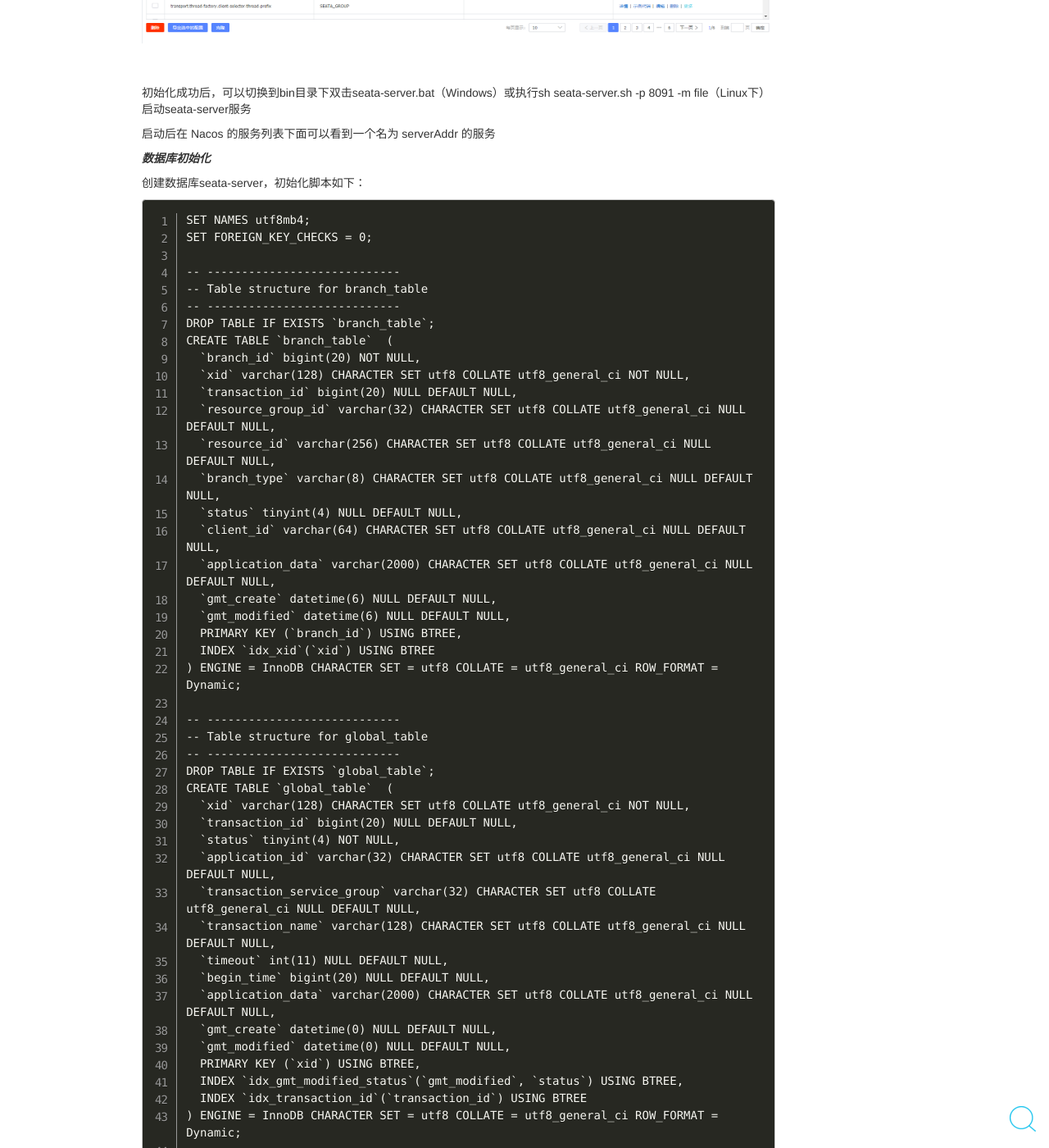
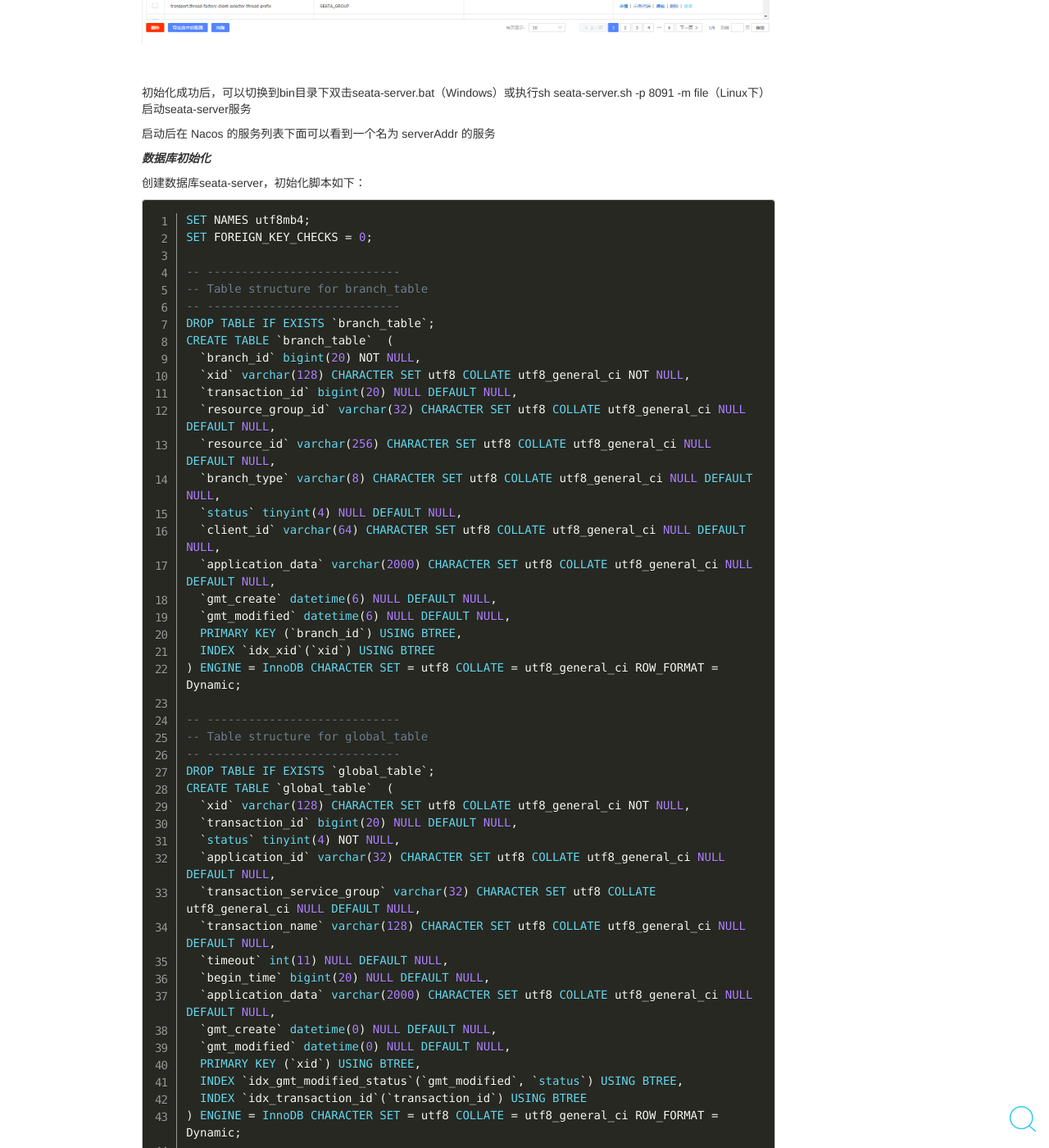
Before and after one commit to chaojunma/chaojunma.github.io, a Jekyll site: the page built from _posts/2020-4-3-SpringCloud Nacos Seata实现分布式事务.md, in a window 1280 px wide and 1400 px high, scrolled down 3702 px. Shown: the whole window at 82% size. Built offline with Jekyll 4.4.1, drawn with Linux system fonts in a browser that asks for light colours; comment, search, counter and statistics services are not loaded; some of the changed text lies outside the part shown.

Commit message:
修改内容

`````diff
--- a/_posts/2020-4-3-SpringCloud Nacos Seata实现分布式事务.md
+++ b/_posts/2020-4-3-SpringCloud Nacos Seata实现分布式事务.md
@@ -34,7 +34,7 @@ tags: Nacos Seata SpringCloudAlibaba
 在本次实战中，我们使用Nacos做为服务中心和配置中心，Nacos部署请自行查阅文档，这里不再赘述。
 接下来我们需要部署Seata的Server端，下载地址为：https://github.com/seata/seata/releases ，建议选择最新版本下载，本文用到的版本为 v1.1.0 ，下载 seata-server-1.1.0.zip 解压后，打开 conf 文件夹，我们需对其中的一些配置做出修改。
 
-````
+```json
 registry {
   type = "nacos"
 
@@ -55,12 +55,12 @@ config {
   }
 }
 
-````
+```
 这里我们选择使用Nacos作为服务中心和配置中心，这里做出对应的配置，同时可以看到Seata的注册服务支持：file 、nacos 、eureka、redis、zk、consul、etcd3、sofa等方式，配置支持：file、nacos 、apollo、zk、consul、etcd3等方式。
 
 接下来我们修改seata根目录下的config.txt文件如下：
 
-````
+```properties
 transport.type=TCP
 transport.server=NIO
 transport.heartbeat=true
@@ -127,20 +127,20 @@ metrics.enabled=false
 metrics.registryType=compact
 metrics.exporterList=prometheus
 metrics.exporterPrometheusPort=9898
-````
+```
 最主要的几个配置如下：
-````
+```properties
 service.vgroup_mapping.fsp_tx_group=default #指定事务的分组
 store.mode=db #改为数据库存储方式
 store.db.url=jdbc:mysql://192.168.227.1:3306/seata-server?useUnicode=true #数据库连接地址
 store.db.user=root #数据库用户名
 store.db.password=123456 数据库密码
-````
+```
 因为我们是使用的Nacos作为配置中心，所以这里需要通过Git Bash先执行脚本来初始化Nacos的相关配置，命令如下：
-````
+```shell
 cd conf
 sh nacos-config.sh 192.168.227.1 #Nacos服务地址
-````
+```
 执行成功后可以打开Nacos的控制台，在配置列表中，可以看到初始化了很多 Group 为 SEATA_GROUP 的配置，如图：
 <div style="width:770px;height:250px;margin:50px 0px">
    <img alt="seata-nacos.png" src="/images/seata-nacos.png" width="770" height="250"/>
@@ -153,7 +153,7 @@ sh nacos-config.sh 192.168.227.1 #Nacos服务地址
 ***数据库初始化***
 
 创建数据库seata-server，初始化脚本如下：
-````
+```sql
 SET NAMES utf8mb4;
 SET FOREIGN_KEY_CHECKS = 0;
 
@@ -218,10 +218,10 @@ CREATE TABLE `lock_table`  (
 
 SET FOREIGN_KEY_CHECKS = 1;
 
-````
+```
 
 创建数据库seata-account，初始化脚本如下：
-````
+```sql
 SET NAMES utf8mb4;
 SET FOREIGN_KEY_CHECKS = 0;
 
@@ -239,10 +239,10 @@ CREATE TABLE `account`  (
 ) ENGINE = InnoDB AUTO_INCREMENT = 2 CHARACTER SET = utf8 COLLATE = utf8_general_ci ROW_FORMAT = Dynamic;
 
 SET FOREIGN_KEY_CHECKS = 1;
-````
+```
 创建数据库seata-storage，初始化脚本如下：
 
-````
+```sql
 SET NAMES utf8mb4;
 SET FOREIGN_KEY_CHECKS = 0;
 
@@ -261,9 +261,9 @@ CREATE TABLE `storage`  (
 
 SET FOREIGN_KEY_CHECKS = 1;
 
-````
+```
 创建数据库seata-order，初始化脚本如下：
-````
+```sql
 SET NAMES utf8mb4;
 SET FOREIGN_KEY_CHECKS = 0;
 
@@ -282,9 +282,9 @@ CREATE TABLE `orders`  (
 ) ENGINE = InnoDB AUTO_INCREMENT = 36 CHARACTER SET = utf8 COLLATE = utf8_general_ci ROW_FORMAT = Dynamic;
 
 SET FOREIGN_KEY_CHECKS = 1;
-````
+```
 接下来需要在数据库seata-account、seata-storage、seata-order中分别创建一张表，脚本如下：
-````
+```sql
 SET NAMES utf8mb4;
 SET FOREIGN_KEY_CHECKS = 0;
 
@@ -307,14 +307,14 @@ CREATE TABLE `undo_log`  (
 
 SET FOREIGN_KEY_CHECKS = 1;
 
-````
+```
 
 **代码实战**
 
 由于本示例代码偏多，这里仅介绍核心代码和一些需要注意的代码，其余代码可以访问配套的代码仓库获取。
 
 ***父工程 springcloud-seata 依赖 pom.xml 文件如下***
-````
+```xml
 <dependencies>
         <dependency>
             <groupId>org.springframework.boot</groupId>
@@ -390,11 +390,11 @@ SET FOREIGN_KEY_CHECKS = 1;
             </dependency>
         </dependencies>
     </dependencyManagement>
-````
+```
 
 ***springcloud-seata-order订单服务数据源配置类如下***
 
-````
+```java
 @Configuration
 public class DataSourceProxyConfig {
 
@@ -410,11 +410,11 @@ public class DataSourceProxyConfig {
         return new DataSourceProxy(druidDataSource);
     }
 }
-````
+```
 注意：这里使用的代理数据源，所以需要在启动类上面添加@SpringBootApplication(exclude = DataSourceAutoConfiguration.class)注解，排除原有数据源
 
 ***springcloud-seata-order订单服务主要业务逻辑代码如下***
-````
+```java
 @Slf4j
 @Service
 public class OrderServiceImpl extends ServiceImpl<OrderMapper, Order> implements OrderService {
@@ -465,14 +465,14 @@ public class OrderServiceImpl extends ServiceImpl<OrderMapper, Order> implements
     }
 }
 
-````
+```
 这里采用feigin客户端调用支付和库存服务，并且需要方法上增加全局事务的注解@GlobalTransactional
 
 ***配置文件***
 
 接下来我们需要在resources目录下创建registry.conf配置文件，和seata-server conf目录下registry.conf内容一致，如下：
 
-````
+```json
 registry {
   type = "nacos"
 
@@ -492,9 +492,9 @@ config {
     group = "SEATA_GROUP"
   }
 }
-````
+```
 在 bootstrap.yml 中的配置如下：
-````
+```yaml
 spring:
   application:
     name: springcloud-seata-order
@@ -513,7 +513,7 @@ spring:
     alibaba:
       seata:
         tx-service-group: fsp_tx_group
-````
+```
 spring.cloud.nacos.config.group ：这里的 Group 是 SEATA_GROUP ，也就是我们前面在使用 nacos-config.sh 生成 Nacos 的配置时生成的配置，它的 Group 是 SEATA_GROUP。
 
 spring.cloud.alibaba.seata.tx-service-group ：这里是我们之前在修改 Seata Server 端配置文件 nacos-config.txt 时里面配置的 service.vgroup_mapping.${your-service-gruop}=default 中间的 ${your-service-gruop} 。这两处配置请务必一致，否则在启动工程后会一直报错 no available server to connect
`````
Also changed, not shown: _posts/2020-4-24-Spring Cloud Gateway整合Swagger2.md (+1 -1 lines), _posts/2020-4-7-Nacos多配置文件加载与共享配置.md (+6 -6 lines).
